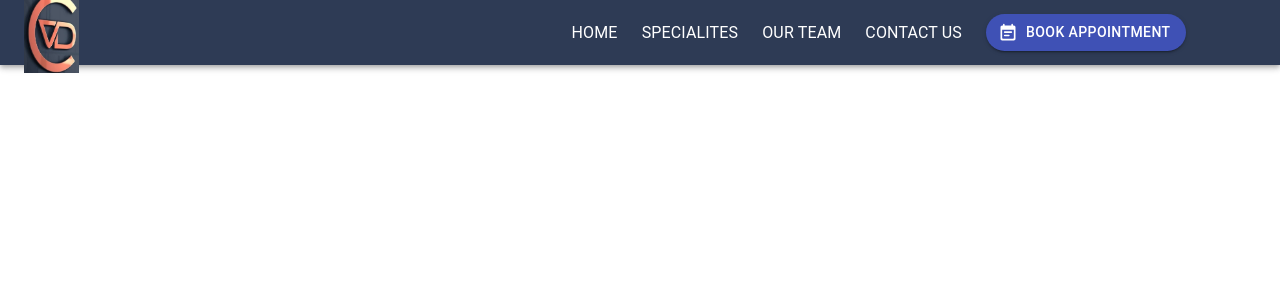
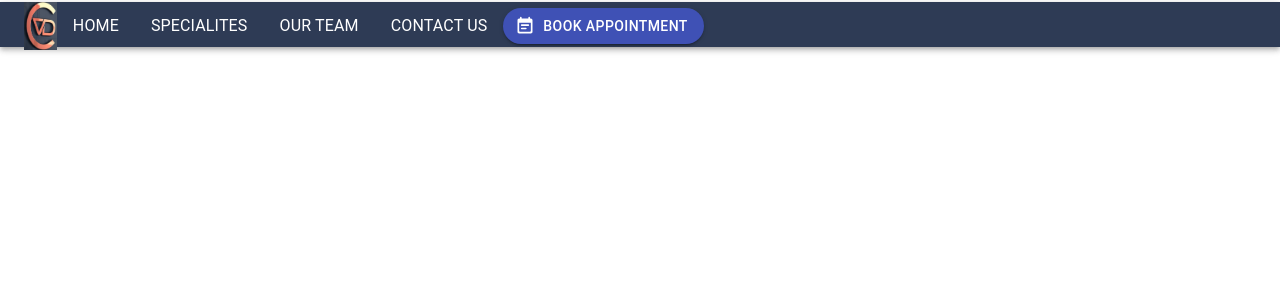
Before and after one commit to nageputt/veeramsdentals, a React (Create React App) app: page / in a window 1280 px wide. Shown: the top 300 px of the page. Built offline with nearby package versions, Linux system fonts and the light colour scheme.

Commit message:
commit with console issue fix

```diff
--- a/src/App.js
+++ b/src/App.js
@@ -10,6 +10,7 @@ class App extends React.Component {
           <title>{ 'Veeram\'s Dentals' }</title>
       </Helmet>
       <Header/>
+
     </div>
   )
 }
--- a/src/components/navigation/navbar/Navbar.css
+++ b/src/components/navigation/navbar/Navbar.css
@@ -1,3 +1,2 @@
 .toolbarLink {
-   padding-right: 12px;
   }
--- a/src/components/navigation/navbar/Navbar.js
+++ b/src/components/navigation/navbar/Navbar.js
@@ -1,19 +1,20 @@
 import React from 'react';
-import Link from '@material-ui/core/Link';
+import {List,ListItem,ListItemText,Typography} from '@material-ui/core';
 import './Navbar.css';
 
 
 class Navbar extends React.Component {
-
-
     render(){
     return (
-        <div className ='toolbarLink'>
-         <Link color="inherit" noWrap key={this.props.title}  variant="body1" href={this.props.title} className='toolbarLink'
-         onClick={(event) => this.props.handleListItemClick(event, this.props.listIndex)}>
-            {this.props.title}
-        </Link>
-         </div>
+        <div className='list-div'>
+        <List component="nav" dense style={{ maxWidth: '360px', float:'right'}} key={this.props.listIndex} >
+            <ListItem button selected = {this.props.selected}  onClick={(event) => this.props.handleListItemClick(event, this.props.listIndex)}>
+                <ListItemText >
+                    <Typography style={{ margin: '0px' }} color="inherit" align= 'center' > {this.props.title} </Typography>
+                </ListItemText>
+            </ListItem>
+        </List>
+        </div>
     )
     }
 }
--- a/src/components/navigation/toolbar/Appbar.css
+++ b/src/components/navigation/toolbar/Appbar.css
@@ -1,13 +1,7 @@
 .logo {
-    height: 10vmin;
+    height: 6vmin;
     pointer-events: none;
   }
 
-  .logo-div{
-    height: 10vmin;
-    pointer-events: none;
-    padding-right: 40%;
+  .book-button-div{
   }
-  .book-button-div{
-      margin-right: 5px;
-  }
--- a/src/components/navigation/toolbar/Appbar.js
+++ b/src/components/navigation/toolbar/Appbar.js
@@ -1,6 +1,6 @@
 import React, { Component } from 'react';
 import PropTypes from 'prop-types';
-import { withStyles } from '@material-ui/core/styles';
+import { withStyles, makeStyles } from '@material-ui/core/styles';
 import AppBar from '@material-ui/core/AppBar';
 import Navbar from '../navbar/Navbar';
 import { Toolbar } from '@material-ui/core';
@@ -15,8 +15,15 @@ const headerList = [
   { id: 4, name: "CONTACT US"}
 ];
 
+const useStyles = makeStyles((theme) => ({
+  toolbarSecondary: {
+    justifyContent: 'space-between',
+    overflowX: 'auto',
+  }
+}));
 
 class Appbar extends Component {
+
   constructor(props) {
     super(props);
     this.state = {
@@ -27,23 +34,17 @@ class Appbar extends Component {
     this.setState({selectedIndex:index});
   };
     render () {
+      const { classes } = this.props;
         return (
-      <div className= 'toolbar-main-div'>
-      <AppBar position="static" style={{ background: '#2E3B55', height:'65px' }} >
-      <Toolbar>
-      <div className = 'logo-div'>
+          <React.Fragment>
+            <AppBar position="static" style={{ background: '#2E3B55', height:'45px', marginTop:'2px'}} >
+               <Toolbar component="nav" variant="dense" className={classes.toolbarSecondary}>
                   <img src="favicon.jpg" alt="logo" className='logo' ></img>
-      </div>
-
-      {headerList.map(item => (
-        <Navbar title = {item.name} listIndex = {item.id} selected ={this.state.selectedIndex === '0'}  handleListItemClick ={(event) => this.handleListItemClick(event, '0')}/>
-      ))}
-      <div className = 'book-button-div'>
+                  {headerList.map(item => (<Navbar title = {item.name} key = {item.id} listIndex = {item.id} selected ={this.state.selectedIndex === item.id}  handleListItemClick ={(event) => this.handleListItemClick(event, item.id)}/>))}
                   <Button variant="contained" color="primary"  style={{ borderRadius: 25 } }startIcon={<EventNoteRoundedIcon />}> BOOK APPOINTMENT </Button>
-      </div>
                </Toolbar>
             </AppBar>
-      </div>
+          </React.Fragment>
         );
     }
 }
@@ -53,4 +54,4 @@ Appbar.propTypes = {
 };
 
 
-export default withStyles({ withTheme: true })(Appbar);
+export default withStyles(useStyles,{ withTheme: true })(Appbar);
```
Also changed, not shown: src/components/navigation/SideDrawer/ResponsiveDrawer.js (+97 -2 lines). Lines whose indentation alone changed are shown as unchanged.
